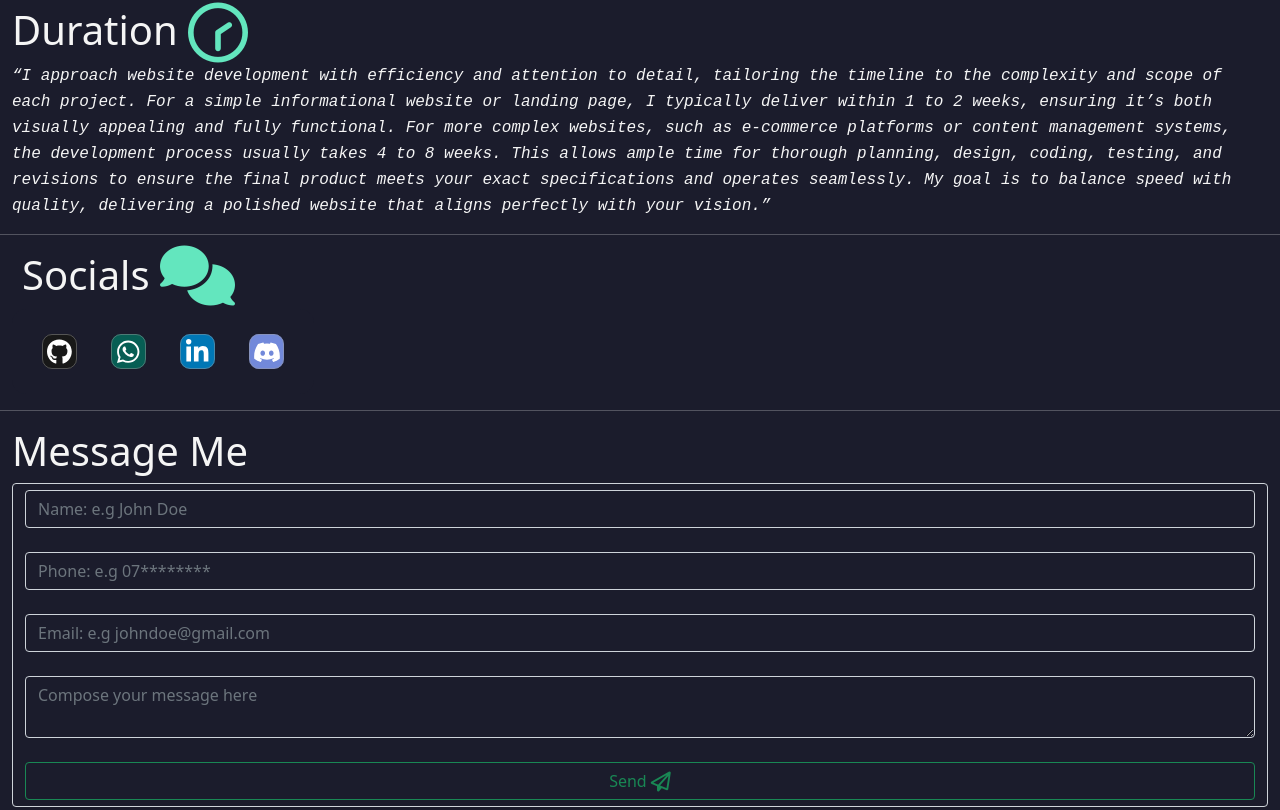
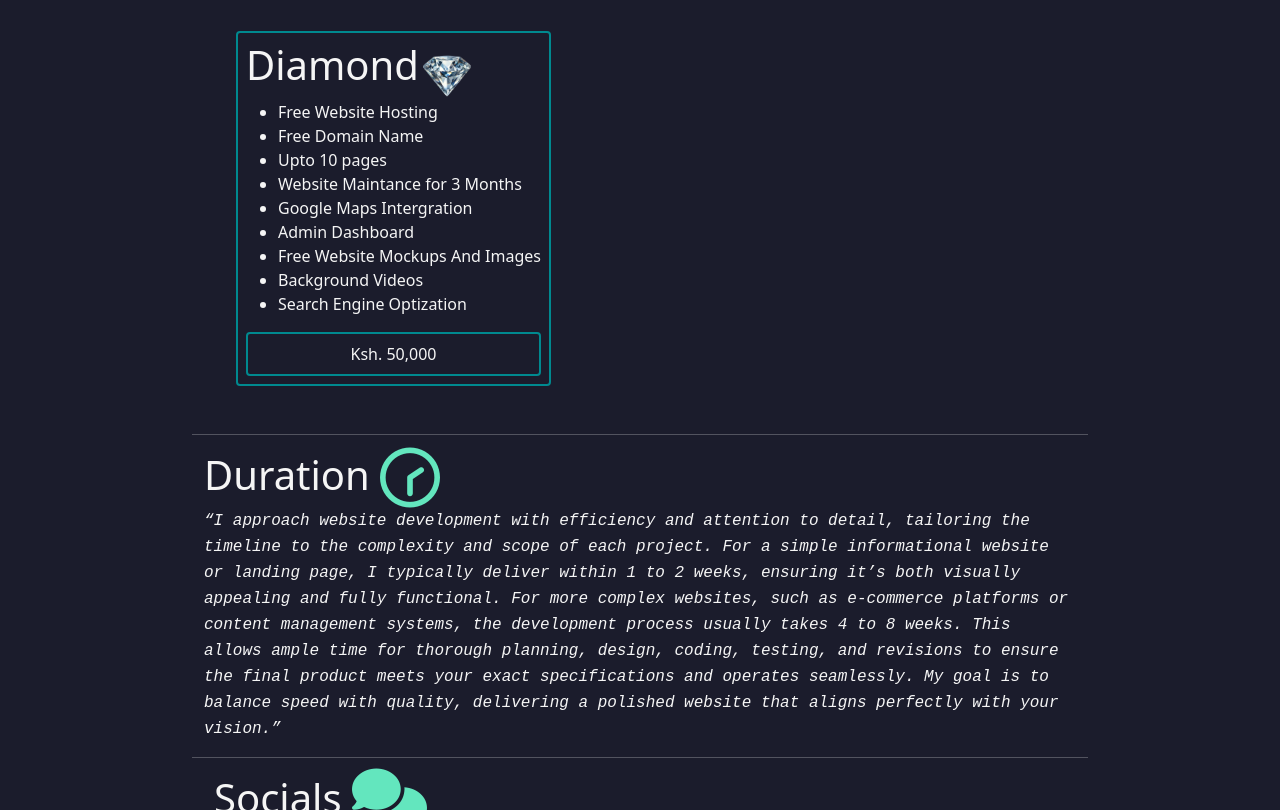
Before and after one commit to Unrealrojo234/PortfolioWebsite, a React (Vite) app: page / in a window 1280 px wide. Shown: the part 1990-2800 px from the top of the page. Built offline with nearby package versions, Linux system fonts and the light colour scheme; no server answers.

Commit message:
Made Site Responsive And Added Loader

```diff
--- a/Message.jsx
+++ b/Message.jsx
@@ -2,6 +2,7 @@ import React, { useRef,useEffect } from "react";
 import emailjs from "@emailjs/browser";
 import Success from "./src/assets/Success";
 import Error from "./src/assets/Error";
+import './src/index.css'
 
 
 const serviceId = import.meta.env.VITE_REACT_API_SERVICE_ID;
@@ -34,15 +35,16 @@ export default function Message() {
     e.target.reset();
 
   };
+  $('.form-control').css('border-color','#00898f' )
   return (
     <div className="container-fluid">
-      <h1 className="">Message Me</h1>
+      <h1 className="">Message Me <i className="fa-regular fa-envelope fa-xl" style={{color: "#63E6BE"}}></i></h1>
       <Success/>
       <Error/>
-      <form className="form-control" style={{backgroundColor:'#1b1c2c'}} ref={form} onSubmit={sendEmail}>
+      <form className="" style={{backgroundColor:'#1b1c2c',padding:'10px'}} ref={form} onSubmit={sendEmail}>
         <input
           name="name"
-          style={{backgroundColor:'#1b1c2c',color:'whitesmoke'}}
+          style={{backgroundColor:'#1b1c2c',color:'whitesmoke',borderColor:'#00898f'}}
           className="form-control"
           required
           placeholder="Name: e.g John Doe"
@@ -51,7 +53,7 @@ export default function Message() {
         <br />
         <input
           name="phone"
-          style={{backgroundColor:'#1b1c2c',color:'whitesmoke'}}
+          style={{backgroundColor:'#1b1c2c',color:'whitesmoke',borderColor:'#00898f'}}
           type="number"
           className="form-control"
           required
@@ -60,7 +62,7 @@ export default function Message() {
         <br />
         <input
           className="form-control"
-          style={{backgroundColor:'#1b1c2c',color:'whitesmoke'}}
+          style={{backgroundColor:'#1b1c2c',color:'whitesmoke',borderColor:'#00898f'}}
           name="email"
           type="email"
           placeholder="Email: e.g johndoe@gmail.com"
@@ -69,7 +71,7 @@ export default function Message() {
         <br />
         <textarea
           className="form-control"
-          style={{backgroundColor:'#1b1c2c',color:'whitesmoke'}}
+          style={{backgroundColor:'#1b1c2c',color:'whitesmoke',borderColor:'#00898f'}}
           name="message"
           type="text"
           placeholder="Compose your message here"
--- a/src/App.jsx
+++ b/src/App.jsx
@@ -1,25 +1,31 @@
-import { Component } from "react";
 import profile from "../public/Images/profile.png";
 import "./index.css";
-import space from '/Videos/space.mp4'
+import space from "/Videos/space.mp4";
 import Skills from "./assets/Skills";
 import Slides from "./Slides";
-import './embla.css';
+import "./embla.css";
 import Socials from "../Socials";
 import Message from "../Message";
 import Footer from "./Footer";
 import Packages from "../Packages";
 import Duration from "../Duration";
+import Loader from "./assets/Loader";
+import { useState, useEffect } from "react";
 
-const OPTIONS = { loop: true }
-const SLIDE_COUNT = 7
-const SLIDES = Array.from(Array(SLIDE_COUNT).keys())
+const OPTIONS = { loop: true };
+const SLIDE_COUNT = 7;
+const SLIDES = Array.from(Array(SLIDE_COUNT).keys());
 
-class App extends Component {
-  constructor(props) {
-    super(props);
+const App = () => {
+  const [loading, setLoading] = useState(true);
+  useEffect(() => {
+    setTimeout(() => setLoading(false), 3300);
+  }, []);
+
+  if (loading) {
+    return <Loader />;
   }
-  render() {
+
   return (
     <div>
       <h1
@@ -39,42 +45,41 @@ class App extends Component {
       <br />
       <br />
       <br />
-        <div id="profile" className="container-fluid" style={{width:'20rem'}}>
+      <div id="profile" className="container-fluid" style={{ width: "20rem" }}>
         <img
           src={profile}
           className="img-fluid "
-            style={{ borderRadius: "50%",width:'14rem'}}
+          style={{ borderRadius: "50%", width: "14rem" }}
         />
       </div>
       <div className="container-fluid">
         <q>
           I am a skilled and passionate website developer with a strong track
-            record of creating visually appealing and highly functional
-            websites. With expertise in front-end and back-end development, I am
-            proficient in various programming languages and frameworks, ensuring
-            that every project I undertake is built with precision and
-            creativity. <br/> Whether it's building a site from scratch or
-            optimizing an existing one, I bring a blend of technical skill and
-            creative vision to every project.
+          record of creating visually appealing and highly functional websites.
+          With expertise in front-end and back-end development, I am proficient
+          in various programming languages and frameworks, ensuring that every
+          project I undertake is built with precision and creativity. <br />{" "}
+          Whether it's building a site from scratch or optimizing an existing
+          one, I bring a blend of technical skill and creative vision to every
+          project.
         </q>
       </div>
-        <hr/>
-        <Skills/>
-        <hr/>
-        <Slides slides={SLIDES} options={OPTIONS}/>
-        <hr/>
-        <Packages/>
-        <hr/>
-        <Duration/>
-        <hr/>
-        <Socials/>
-        <hr/>
-        <Message/>
-        <hr/>
-        <Footer/>
+      <hr />
+      <Skills />
+      <hr />
+      <Slides slides={SLIDES} options={OPTIONS} />
+      <hr />
+      <Packages />
+      <hr />
+      <Duration />
+      <hr />
+      <Socials />
+      <hr />
+      <Message />
+      <hr />
+      <Footer />
     </div>
   );
-  }
-}
+};
 
 export default App;
--- a/src/Slides.jsx
+++ b/src/Slides.jsx
@@ -146,7 +146,7 @@ const works = [
   },
   {
     name: "CV Generator",
-    link: "https://github.com/Unrealrojo234/CV-ResumeGenerator",
+    link: "https://cv-resume-generator.vercel.app/",
     img: resume,
   },
   {
--- /dev/null
+++ b/src/assets/Loader.css
@@ -0,0 +1,80 @@
+/* From Uiverse.io by Cobp */
+.loader {
+  position: absolute;
+  display: flex;
+  align-items: center;
+  justify-content: center;
+  top: 20%;
+  left:30%;
+  width: 150px;
+  height: 150px;
+  margin: auto;
+  perspective: 780px;
+}
+
+@media screen and (min-width:481px) {
+    .loader{
+        left: 50%;
+    }
+}
+
+.text {
+  font-size: 20px;
+  font-weight: 700;
+  color: whitesmoke;
+  z-index: 10;
+}
+
+.load-inner {
+  position: absolute;
+  width: 100%;
+  height: 100%;
+  box-sizing: border-box;
+  border-radius: 50%;
+}
+
+.load-inner.load-one {
+  left: 0%;
+  top: 0%;
+  border-bottom: 5px solid #00898f;
+  animation: rotate1 1.15s linear infinite;
+}
+
+.load-inner.load-two {
+  right: 0%;
+  top: 0%;
+  border-right: 5px solid yellowgreen;
+  animation: rotate2 1.15s 0.1s linear infinite;
+}
+
+.load-inner.load-three {
+  right: 0%;
+  bottom: 0%;
+  border-top: 5px solid lime;
+  animation: rotate3 1.15s 0.15s linear infinite;
+}
+
+@keyframes rotate1 {
+  0% {
+    transform: rotateX(45deg) rotateY(-45deg) rotateZ(0deg);
+  }
+  100% {
+    transform: rotateX(45deg) rotateY(-45deg) rotateZ(360deg);
+  }
+}
+@keyframes rotate2 {
+  0% {
+    transform: rotateX(45deg) rotateY(45deg) rotateZ(0deg);
+  }
+  100% {
+    transform: rotateX(45deg) rotateY(45deg) rotateZ(360deg);
+  }
+}
+@keyframes rotate3 {
+  0% {
+    transform: rotateX(-60deg) rotateY(0deg) rotateZ(0deg);
+  }
+  100% {
+    transform: rotateX(-60deg) rotateY(0deg) rotateZ(360deg);
+  }
+}
--- /dev/null
+++ b/src/assets/Loader.jsx
@@ -0,0 +1,13 @@
+import './Loader.css'
+export default function Loader() {
+  return (
+    <div className="container-fluid">
+      <div className="loader">
+        <div className="load-inner load-one"></div>
+        <div className="load-inner load-two"></div>
+        <div className="load-inner load-three"></div>
+        <span className="text">Loading...</span>
+      </div>
+    </div>
+  );
+}
--- a/src/index.css
+++ b/src/index.css
@@ -39,6 +39,20 @@ body{
   color: whitesmoke;
 }
 
-/* #002b32 */
+/* Responsiveness */
+@media screen and (min-width:768px){
+  #root{
+    width: 70%;
+    display: block;
+    margin: auto;
+  }
+  video{
+    width: 70%;
+  }
+}
 
-/* #00262c */
+@media screen and (min-width:900px) {
+  form{
+    width: 500px;
+  }
+}
```
Lines whose indentation alone changed are shown as unchanged.
